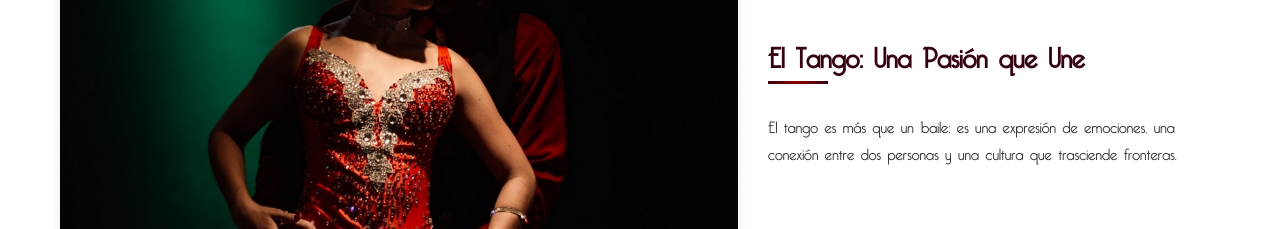
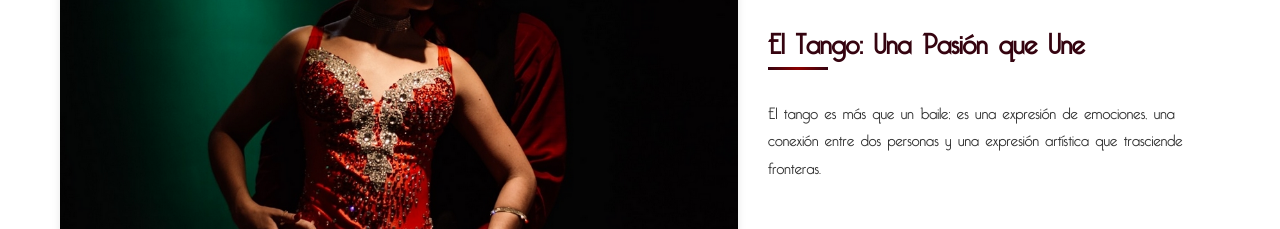
Before and after one commit to O-UnderTango-Club/underTangoWeb, a Next.js app: page /clasesGrupales in a window 1280 px wide. Shown: the part 202-431 px from the top of the page. Built offline with nearby package versions, Linux system fonts and the light colour scheme.

Commit message:
Update artistic positioning copy

```diff
--- a/app/clasesGrupales/page.tsx
+++ b/app/clasesGrupales/page.tsx
@@ -30,7 +30,7 @@ export default function ClasesGrupalesPage() {
             <h2>El Tango: Una Pasión que Une</h2>
             <p>
               El tango es más que un baile; es una expresión de emociones, una
-              conexión entre dos personas y una cultura que trasciende
+              conexión entre dos personas y una expresión artística que trasciende
               fronteras.
             </p>
           </div>
```
